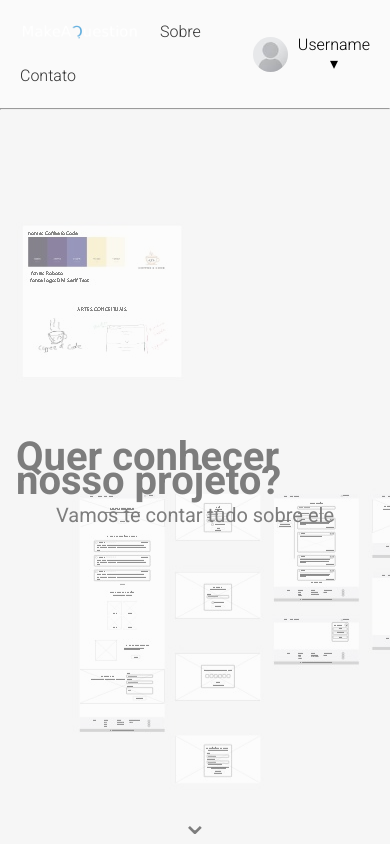
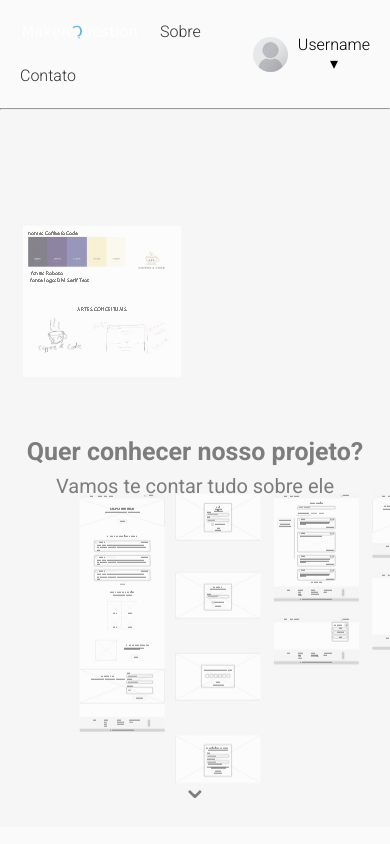
Before and after one commit to coffee-and-code-enterprise/make-a-question, a React (Vite) app: page /about in a window 390 px wide. Shown: the top 844 px of the page. Built offline with nearby package versions, Linux system fonts and the light colour scheme.

Commit message:
Ajustei as letras na responsividade

```diff
--- a/src/pages/About.module.css
+++ b/src/pages/About.module.css
@@ -35,7 +35,7 @@
 
 .mainContent {
     width: 100%;
-    height: 305vh;
+    height: 100%;
     background-color: var(--bg);
     display: flex;
     flex-direction: column;
@@ -162,6 +162,8 @@
 @media (max-width: 768px) {
     .hero {
         padding: 2rem 1rem;
+        height: 85vh;
+
     }
     .mainContent {
         padding: 5% 5%;
@@ -170,6 +172,10 @@
         flex-direction: column;
         align-items: center;
     }
+    .title {
+        font-size: 25px;
+    }
+
 }
 
 @media (max-width: 480px) {
```
